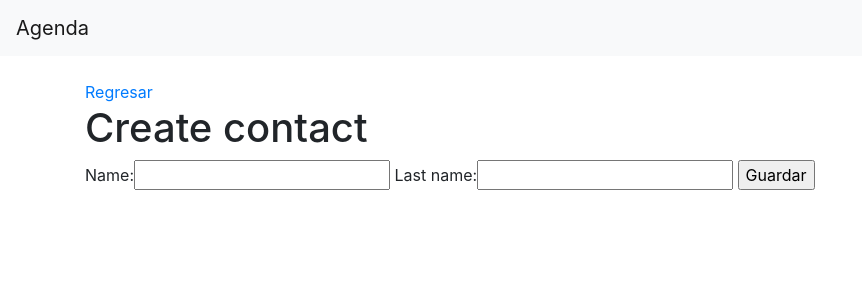
After one commit to dxviidmg/agenda, a Django app: page /contacts/create/ in a window 1280 px wide. The commit adds this page. Shown: the top 300 px of the page, without its empty margins (0-862 px from the left). Run offline with Django 3.2, Linux system fonts and the light colour scheme; some libraries are stand-ins or nearby versions.

Commit message:
create contact

```diff
--- a/contactos/models.py
+++ b/contactos/models.py
@@ -39,6 +39,11 @@ class Email(models.Model):
         return self.email
 
 class Address(models.Model):
+    type_choices = (
+        ('Personal', 'Personal'),
+        ('Work', 'Work'),
+    )
+
     contact = models.ForeignKey(Contact, on_delete = models.CASCADE)
     street = models.CharField(max_length=15)
     outdoor_Number = models.CharField(max_length=15)
@@ -47,6 +52,7 @@ class Address(models.Model):
     province = models.CharField(max_length=15)
     country = models.CharField(max_length=15)
     CP = models.CharField(max_length=5)
+    type_address = models.CharField(max_length=10, choices=type_choices, default='Personal')
 
     def concatenate(self):
 
@@ -56,4 +62,4 @@ class Address(models.Model):
         return c
 
     def __str__(self):
-        return self.concatenate
+        return self.concatenate()
--- a/contactos/templates/contactos/contact_detail.html
+++ b/contactos/templates/contactos/contact_detail.html
@@ -75,6 +75,7 @@
 		<table class="table" >
 			<thead>
 				<th>Address</th>
+				<th>Type</th>
 			</thead>
 			<tbody>
 
@@ -82,6 +83,7 @@
 
 				<tr>
 					<td>{{adress.concatenate}}</td>
+					<td>{{adress.type_address}}</td>
 				</tr>
 
 	{%empty%}
--- /dev/null
+++ b/contactos/templates/contactos/contact_form.html
@@ -0,0 +1,15 @@
+{% extends 'base.html'%}
+
+{%block content%}
+
+    <a href="{%url 'contacts:contact-list'%}">Regresar</a>
+
+	<h1>{%if object%} Update {%else%} Create {%endif%} contact</h1>
+
+	<form method="post" enctype="multipart/form-data">
+		{%csrf_token%}
+		{{form}}
+		<input type="submit" value="Guardar">
+	</form>
+
+{%endblock content%}
--- a/contactos/templates/contactos/contact_list.html
+++ b/contactos/templates/contactos/contact_list.html
@@ -4,6 +4,7 @@
 
 	<div>
 		<h1>Contacts list</h1>
+		<a href="{%url 'contacts:contact-create'%}">Create new contact</a>
 	</div>
 	<div class="table-responsive text-center">
 		<table class="table" >
--- a/contactos/urls.py
+++ b/contactos/urls.py
@@ -7,6 +7,7 @@ urlpatterns = [
 #	path('escuela/<slug:slug>/', EscuelaDetailView.as_view(), name='escuela-detail'),
 #	path('entidad-convocatoria/<slug:slug>/', EntidadConvocatoriaDetailView.as_view(), name='entidad-convocatoria-detail'),
 #	path('entidad/<slug:slug>/', EntidadDetailView.as_view(), name='entidad-detail'),
+	path('contacts/create/', ContactCreateView.as_view(), name='contact-create'),
 	path('contacts/<int:pk>/', ContactDetailView.as_view(), name='contact-detail'),
 #	path('details/<int:pk>/', PostDetailView.as_view(), name="post_details"),
 	path('contacts/', ContactsListView.as_view(), name='contact-list'),
--- a/contactos/views.py
+++ b/contactos/views.py
@@ -2,6 +2,8 @@ from django.shortcuts import render
 from contactos.models import *
 from django.views.generic.list import ListView
 from django.views.generic.detail import DetailView
+from django.views.generic.edit import CreateView
+from django.urls import reverse
 
 
 class ContactsListView(ListView):
@@ -17,5 +19,12 @@ class ContactDetailView(DetailView):
 		context['emails'] = Email.objects.filter(contact=self.object)
 		context['adresses'] = Address.objects.filter(contact=self.object)
 
-#		print(context)
 		return context
+
+
+class ContactCreateView(CreateView):
+	model = Contact
+	fields = ['name', 'last_name']
+
+	def get_success_url(self):
+		return reverse('contacts:contact-detail',args=(self.object.pk,))
```
Also changed, not shown: requeriments.txt (added, +9 -0 lines), contactos/migrations/0004_address_type_address.py (added).
